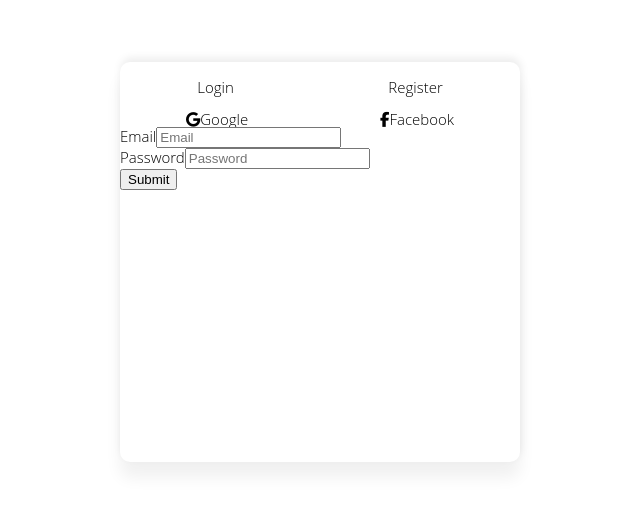
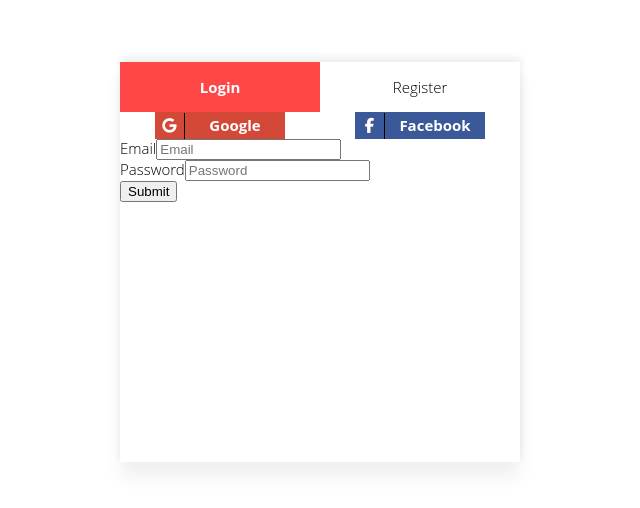
Before and after one commit to refercrast/chat, a React (Create React App) app in the folder client/: page /login in a window 1280 px wide. Shown: the part 138-646 px from the top of the page, without its empty margins (320-960 px from the left). Built offline with nearby package versions, Linux system fonts and the light colour scheme.

Commit message:
updated styles

```diff
--- a/client/package.json
+++ b/client/package.json
@@ -3,6 +3,7 @@
   "version": "0.1.0",
   "private": true,
   "dependencies": {
+    "@types/classnames": "^2.2.9",
     "@types/gapi": "^0.0.39",
     "@types/gapi.auth2": "^0.0.50",
     "@types/jest": "24.0.18",
@@ -10,6 +11,7 @@
     "@types/react": "16.9.5",
     "@types/react-dom": "16.9.1",
     "axios": "^0.19.0",
+    "classnames": "^2.2.6",
     "react": "^16.10.2",
     "react-dom": "^16.10.2",
     "react-redux": "^7.1.1",
--- a/client/src/components/auth/AuthForm.tsx
+++ b/client/src/components/auth/AuthForm.tsx
@@ -7,6 +7,7 @@ import { connect } from "react-redux";
 import { authActions } from "../../store/actions";
 import { AuthRequestData, ApplicationState, AuthState } from "../../interfaces";
 import { Google } from "../../services/googleAuth";
+import classNames from "classnames";
 
 interface StateProps {
     authType: string,
@@ -57,21 +58,35 @@ const AuthForm = (props: StateProps & DispatchProps) => {
             <div className="auth-form-wrapper">
                 <div className='auth-form'>
                     <ul className="auth-links">
-                        <li>
+                        <li className={classNames({
+                            'login-link': true,
+                            'active': props.authType === 'login'
+                        })}>
                             <NavLink to='/login' >Login</NavLink>
                         </li>
-                        <li>
+                        <li className={classNames({
+                            'register-link': true,
+                            'active': props.authType === 'register'
+                        })}>
                             <NavLink to='/register'>Register</NavLink>
                         </li>
                     </ul>
                     <div className='social-buttons'>
                         <div className='google-button default-button' onClick={handleGoogleSignIn}>
-                            <i className="fab fa-google"/>
-                            <span>Google</span>
+                            <div>
+                                <i className="fab fa-google"/>
+                            </div>
+                            <div className='social-button-text'>
+                                <p>Google</p>
+                            </div>
                         </div>
                         <div className='facebook-button default-button'>
-                            <i className="fab fa-facebook-f"/>
-                            <span>Facebook</span>
+                            <div>
+                                <i className="fab fa-facebook-f"/>
+                            </div>
+                            <div className='social-button-text'>
+                                <p>Facebook</p>
+                            </div>
                         </div>
                     </div>
                     {/*<div onClick={handleGoogleSignOut}>Sign out</div>*/}
--- a/client/src/resources/styles/components/auth.css
+++ b/client/src/resources/styles/components/auth.css
@@ -18,14 +18,27 @@
     max-height: 90vh;
     height: 400px;
     box-shadow: 1px -4px 8px rgba(0, 0, 0, 0.08), 0 16px 16px rgba(0, 0, 0, 0.06);
-    border-radius: 10px;
 }
 
 .auth-links {
     display: flex;
-    justify-content: space-around;
     height: 50px;
     align-items: center;
+}
+
+.auth-links li {
+    width: 50%;
+    text-align: center;
+    cursor: pointer;
+    height: 50px;
+    line-height: 50px;
+
+}
+
+.auth-links li.active {
+    background-color: rgba(255, 0, 0, 0.72);
+    color: #fff;
+    font-weight: bold;
 }
 
 .social-buttons {
@@ -33,7 +46,34 @@
     justify-content: space-around;
 }
 
-.social-buttons.div {
-    height: 10px;
-    line-height: 10px;
+.social-buttons > div {
+    height: 27px;
+    line-height: 27px;
+    width: 130px;
+    color: white;
+    display: flex;
 }
+
+.social-buttons div i {
+    border-right: 1px solid #000;
+    padding-left: 5px;
+    padding-right: 5px;
+    width: 30px;
+    text-align: center;
+    line-height: 26px;
+    min-width: max-content;
+}
+
+.google-button {
+    background-color: #d34836;
+}
+
+.facebook-button {
+    background-color: #3b5998;
+}
+
+.social-button-text {
+    text-align: center;
+    width: 100%;
+    font-weight: bold;
+}
```
Also changed, not shown: client/src/resources/styles/base/reset.css (line endings or trailing spaces), 1 other file (tests, documents, lock files or other folders).
